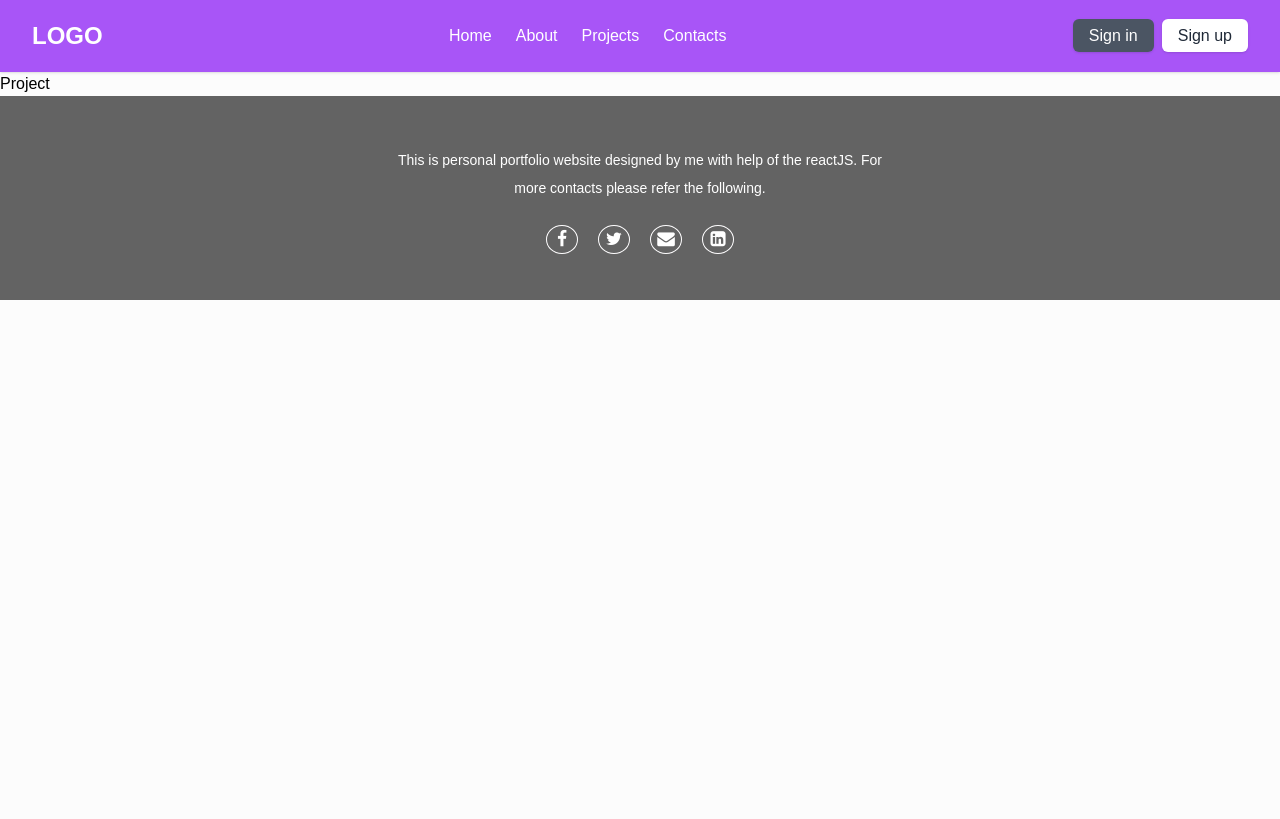
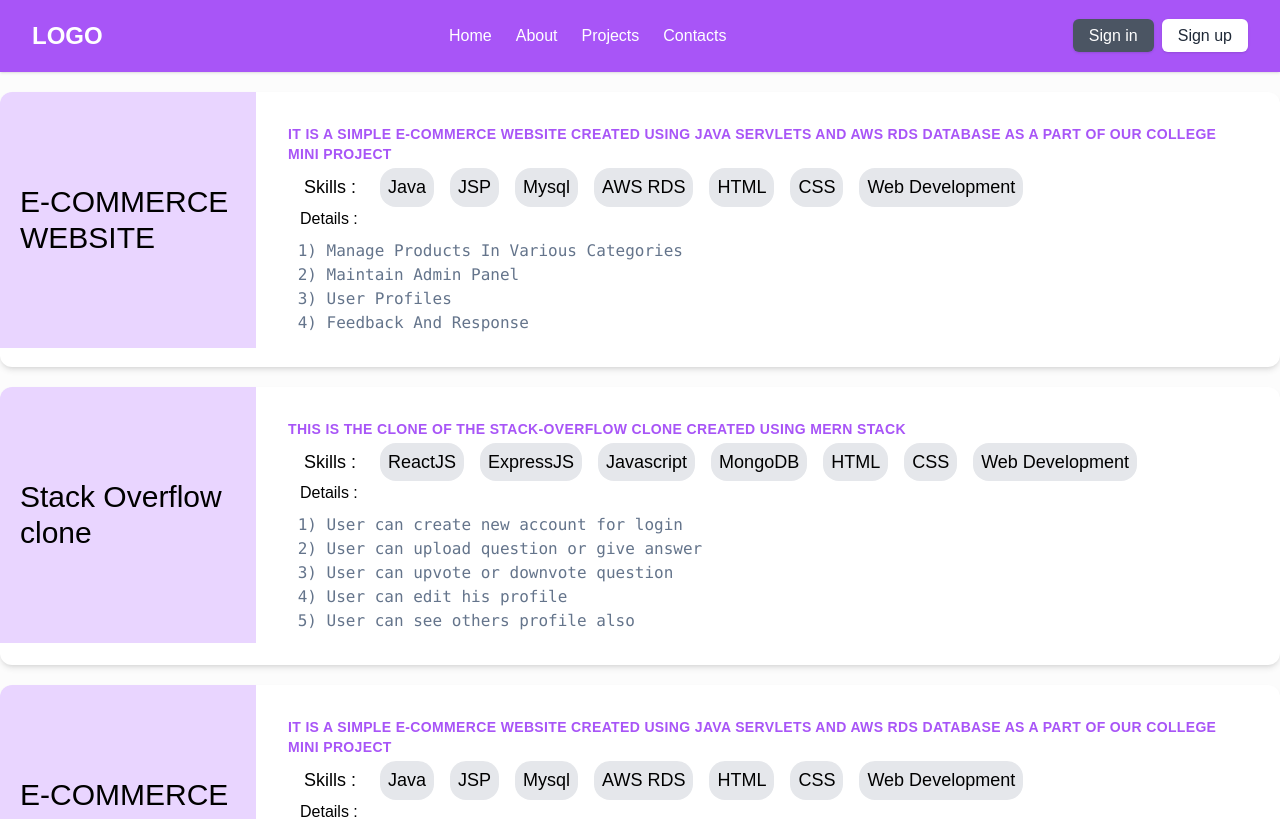
Before and after one commit to Varad-Kulkarni/my-portfolio, a React (Create React App) app in the folder client/: page /projects in a window 1280 px wide. Shown: the top 819 px of the page. Built offline with nearby package versions, Linux system fonts and the light colour scheme.

Commit message:
raw frontend created

```diff
--- a/client/src/Pages/Projects/Projects.jsx
+++ b/client/src/Pages/Projects/Projects.jsx
@@ -1,8 +1,54 @@
 import React from 'react'
 
 const Projects = () => {
+  const projects_arr = [{
+    title: "E-COMMERCE WEBSITE",
+    description: "It is a simple e-commerce website created using java servlets and AWS RDS database as a part of our College mini project",
+    tags: ["Java", "JSP", "Mysql", "AWS RDS", "HTML", "CSS", "Web Development"],
+    details: [
+      " 1) Manage Products In Various Categories \n 2) Maintain Admin Panel \n 3) User Profiles \n 4) Feedback And Response "
+    ]
+  },{
+    title: "Stack Overflow clone",
+    description: "This is the clone of the stack-overflow clone created using MERN stack",
+    tags: ["ReactJS", "ExpressJS", "Javascript", "MongoDB", "HTML", "CSS", "Web Development"],
+    details: [
+      " 1) User can create new account for login \n 2) User can upload question or give answer \n 3) User can upvote or downvote question \n 4) User can edit his profile \n 5) User can see others profile also "
+    ]
+  }, {
+    title: "E-COMMERCE WEBSITE",
+    description: "It is a simple e-commerce website created using java servlets and AWS RDS database as a part of our College mini project",
+    tags: ["Java", "JSP", "Mysql", "AWS RDS", "HTML", "CSS", "Web Development"],
+    details: [
+      " 1) Manage Products In Various Categories \n 2) Maintain Admin Panel \n 3) User Profiles \n 4) Feedback And Response "
+    ]
+  }]
   return (
-    <div>Project</div>
+    <div>
+      {
+        projects_arr.map((key) => (
+          <div className="max-w-md h-auto mx-auto bg-white rounded-xl m-5 shadow-md overflow-hidden md:max-w-7xl">
+            <div className="md:flex">
+              <div className="md:shrink-0">
+                <div className="w-full text-3xl pl-5 object-cover md:h-64 ... flex items-center justify-center md:w-64 bg-purple-200">{key.title}</div>
+              </div>
+              <div className="p-8">
+                <div className="uppercase tracking-wide text-sm text-purple-500 font-semibold">{key.description}</div>
+                <div className="block mt-1 text-lg leading-tight font-medium text-black ... flex flex-row">
+                  <span className="p-2 mx-2">Skills : </span> {key.tags.map((tag) => (
+                    <div className="p-2 bg-gray-200 rounded-2xl mx-2"> { tag } </div>
+                  ))}
+                </div>
+                <p className="ml-3">Details :</p>
+                <p className="mt-2 text-slate-500">
+                  <pre>{key.details}</pre>
+                </p>
+              </div>
+            </div>
+          </div>
+        ))
+      }
+    </div>
   )
 }
 
```
